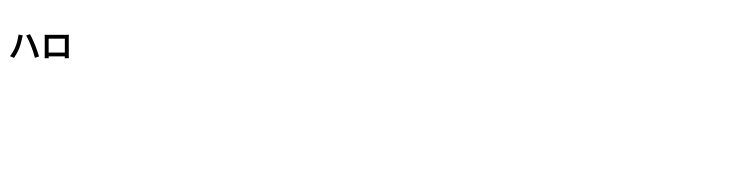
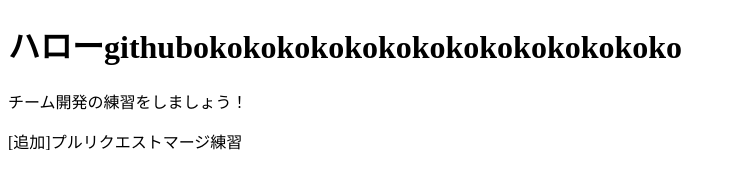
Before and after one commit to practiceteamm/is_practice, a plain HTML site: page index.html in a window 1280 px wide. Shown: the whole page, without its empty margins (0-735 px from the left). Drawn offline with Linux system fonts and the light colour scheme.

Commit message:
first commit

```diff
--- a/index.html
+++ b/index.html
@@ -11,8 +11,9 @@
 
     <head>
         <div>
-            <h1>ハロ</h1>
-
+            <h1>ハローgithubokokokokokokokokokokokokokoko</h1>
+            <p>チーム開発の練習をしましょう！</p>
+            <p>[追加]プルリクエストマージ練習</p>
         </div>
     </head>
 </body>
```
